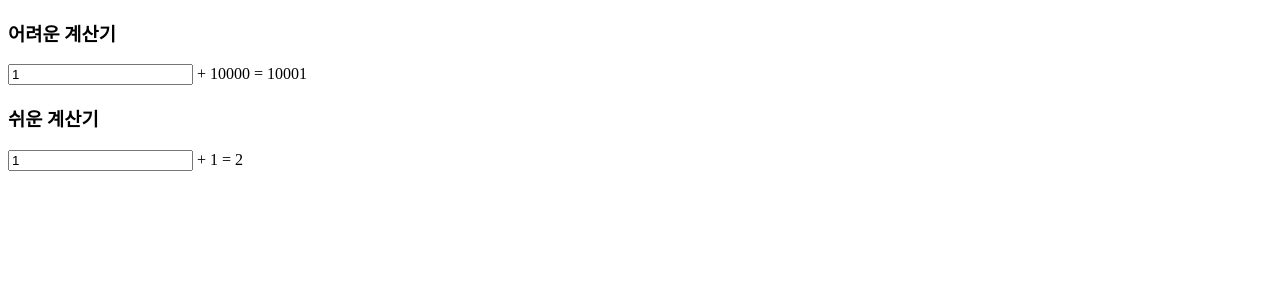
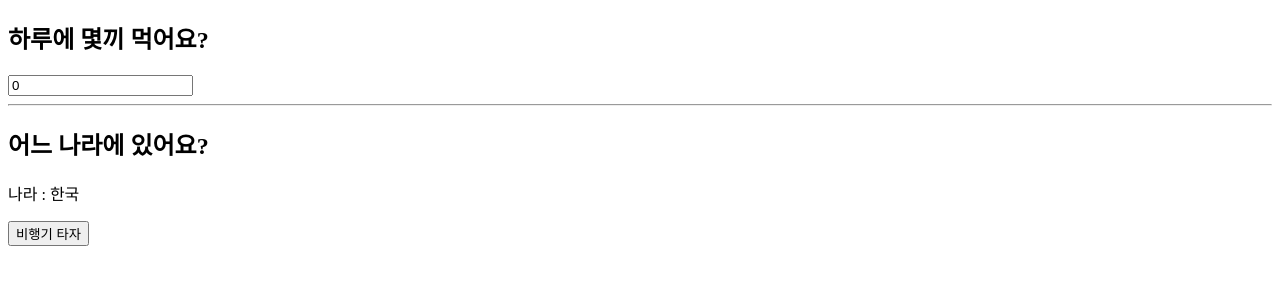
Before and after one commit to sp-chyoo/chy-ExamReact, a React (Create React App) app in the folder my-app/: page / in a window 1280 px wide. Shown: the top 300 px of the page. Built offline with nearby package versions, Linux system fonts and the light colour scheme.

Commit message:
1. 객체 타입의 변수에 useEffect와 useMemo를 사용하는 예제 추가 - 객체 타입 변수를 useEffect에 사용 시 렌더링 마다 호출됨 - 주소값이 계속 변경되기 때문 - 그럴 때 useMemo를 이용하여 특정 조건에만 렌더링되도록 할 수 있음

```diff
--- a/my-app/src/App.js
+++ b/my-app/src/App.js
@@ -1,47 +1,37 @@
 import './App.css';
-import React, { useState, useMemo } from 'react';
-
-const hardCalculate = (number) => {
-  console.log('어려운 계산!');
-
-  for (let i = 0 ; i < 999999999; i++) {} // 생각하는 시간
-
-  return number + 10000;
-};
-
-const easyCalculate = (number) => {
-  console.log('짱 쉬운 계산!');
-
-  return number + 1;
-}
+import React, { useState, useMemo, useEffect } from 'react';
 
 function App() {
-  const [hardNumber, setHardNumber] = useState(1);
-  const [easyNumber, setEasyNumber] = useState(1);
 
-  //const hardSum = hardCalculate(hardNumber);
-  const hardSum = useMemo(() => {
-    return hardCalculate(hardNumber)
-  }, [hardNumber]);
-  const easySum = easyCalculate(easyNumber);
+  const [number, setNumber] = useState(0);
+  const [isKorea, setIsKorea] = useState(true);
+
+  const location = useMemo(()=>{
+    return {
+      country: isKorea ? '한국' : '외국',
+    }
+  }, [isKorea]);
+
+  // {
+  //   country: isKorea ? '한국' : '외국',
+  // };
+
+  useEffect(() => {
+    console.log("useEffect 호출");
+  },[location]);
 
   return (
     <div>
-      <h3>어려운 계산기</h3>
+      <h2>하루에 몇끼 먹어요?</h2>
       <input
         type="number"
-        value={hardNumber}
-        onChange={(e) => setHardNumber(parseInt(e.target.value))}>
+        value={number}
+        onChange={(e) => setNumber(e.target.value)}>
       </input>
-      <span> + 10000 = {hardSum}</span>
-
-      <h3>쉬운 계산기</h3>
-      <input
-        type="number"
-        value={easyNumber}
-        onChange={(e) => setEasyNumber(parseInt(e.target.value))}>
-      </input>
-      <span> + 1 = {easySum}</span>
+      <hr />
+      <h2>어느 나라에 있어요?</h2>
+      <p>나라 : {location.country}</p>
+      <button onClick={()=>setIsKorea(!isKorea)}>비행기 타자</button>
     </div>
   );
 }
```
Also changed, not shown: 1 other file (tests, documents, lock files or other folders).
